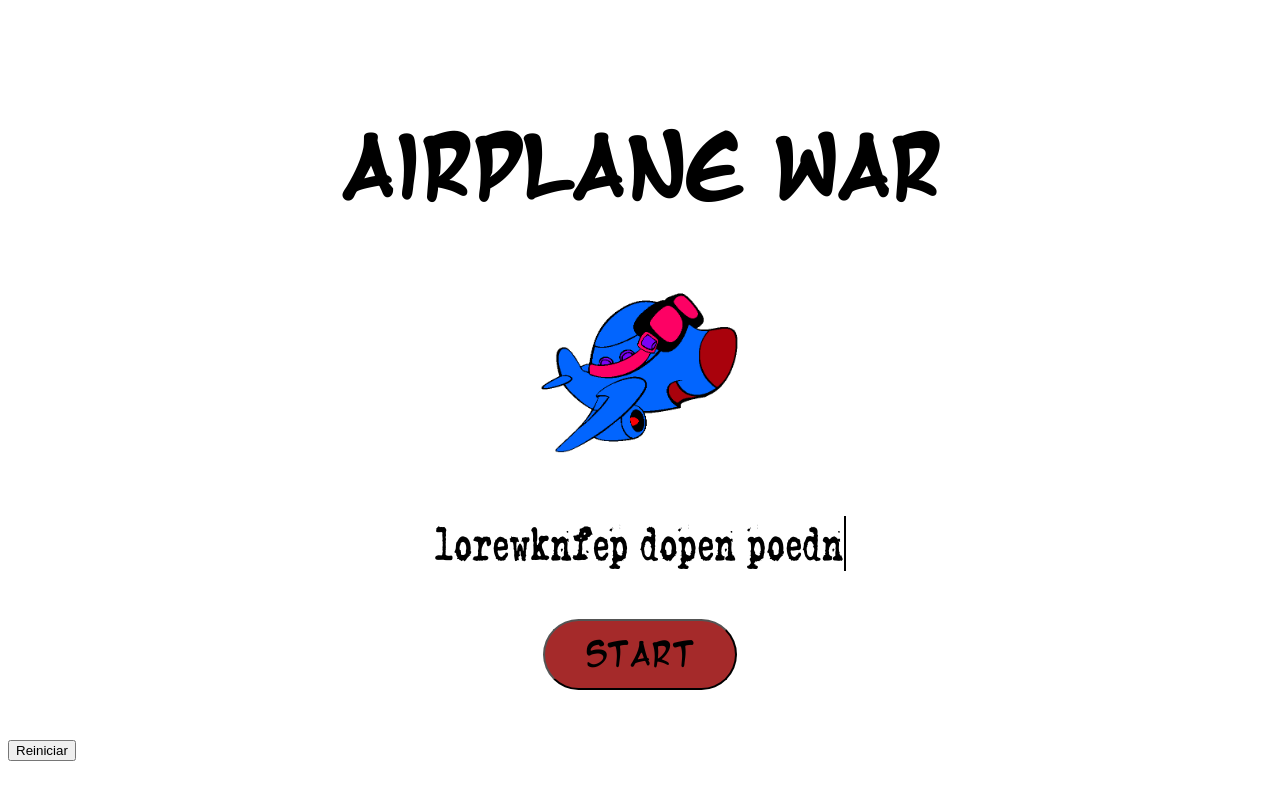
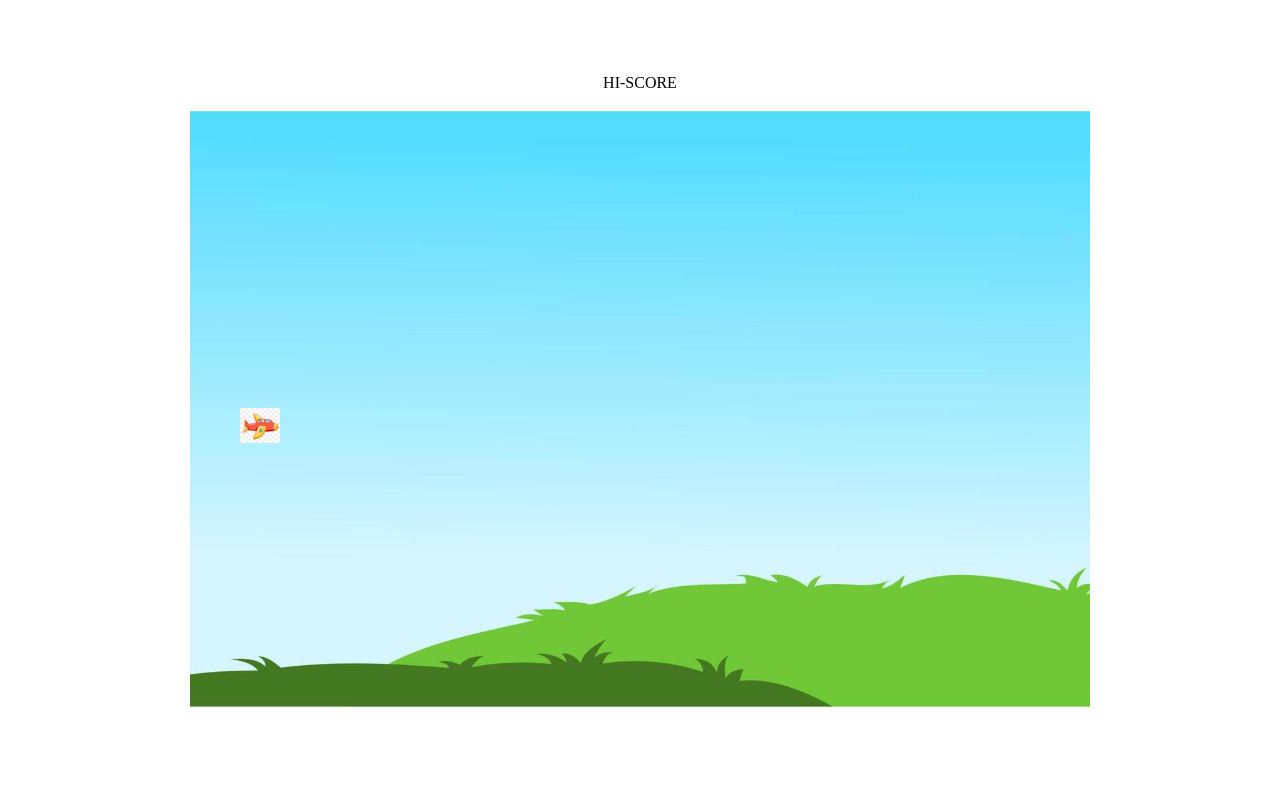
Before and after one commit to 0mararal0/Proyect-Airplane-War, a plain HTML site: page Index.html in a window 1280 px wide. Both pictures are taken after a click on the button "Start". Drawn offline with Linux system fonts and the light colour scheme.

Commit message:
martes 1 movimientos de player

```diff
--- a/Index.html
+++ b/Index.html
@@ -18,11 +18,15 @@
     </section>
     <!-- Pantalla de Juego -->
     <section id="game-screen">
+      <div id="marker">
+        <p>HI-SCORE</p>
+      </div>
       <div id="game-box"></div>
     </section>
     <!-- Pantalla Final -->
     <section id="game-over-screen">
-      <button id="restart-game">Reiniciar</button>
+      <h3>Game Over</h3>
+      <button id="restart-game-btn">Reiniciar</button>
     </section>
     <script src="./js/main.js"></script>
     <script src="./js/PlayerPlane.js"></script>
--- a/js/PlayerPlane.js
+++ b/js/PlayerPlane.js
@@ -1,3 +1,31 @@
 class PlayerPlane {
-  constructor() {}
+  constructor() {
+    //valores generales
+    this.x = 50;
+    this.y = 300;
+    this.h = 35;
+    this.w = 40;
+
+    //Avion en el DOM
+    this.node = document.createElement("img");
+    this.node.src =
+      "./images/pngtree-red-red-plane-small-plane-cartoon-airplane-png-image_450710.jpg";
+    gameBoxNode.append(this.node);
+
+    //dimensiones
+    this.node.style.width = `${this.w}px`;
+    this.node.style.height = `${this.h}px`;
+    this.node.style.top = `${this.y}px`;
+    this.node.style.left = `${this.x}px`;
+    this.node.style.position = "absolute";
+  }
+
+  up() {
+    this.y--;
+    this.node.style.top = `${this.y}px`;
+  }
+  down() {
+    this.y++;
+    this.node.style.top = `${this.y}px`;
+  }
 }
--- a/js/main.js
+++ b/js/main.js
@@ -3,12 +3,14 @@
 const startScreenNode = document.querySelector("#start-screen");
 const gameScreenNode = document.querySelector("#game-screen");
 const gameOverScreenNode = document.querySelector("#game-over-screen");
+const gameBoxNode = document.querySelector("#game-box");
 
 //botones
 const startBtnNode = document.querySelector("#start-btn");
 const restartGame = document.querySelector("#restart-game");
 
 /* ··········Variables globales del juego·········· */
+let player = null;
 const typewriter = document.getElementById("typewriter");
 
 /* ··········Funciones globales del juego·········· */
@@ -25,14 +27,33 @@ const textTypewriter = (text = "", time = 200) => {
     }
   }, time);
 };
-console.log(textTypewriter("lorewknfep dopen poedn", 300));
+// console.log(textTypewriter("lorewknfep dopen poedn", 300));
 
 function startGame() {
+  //actualizar pantallas
+  startScreenNode.style.display = "none";
+  gameScreenNode.style.display = "flex";
+  gameOverScreenNode.style.display = "none";
+
+  // añadir elementos al juego
+  player = new PlayerPlane();
+
   //iniciar Intervalo de juego
   gameIntervalId = setInterval(() => {
     gameLoop();
   }, Math.round(1000 / 60));
+
+  function gameLoop() {}
 }
 
 /* ··········Event Listeners·········· */
 startBtnNode.addEventListener("click", startGame);
+window.addEventListener("keydown", (event) => {
+  console.log(event.key);
+  if (event.key === "ArrowUp") {
+    player.up();
+  }
+  if (event.key === "ArrowDown") {
+    paddleMovement("left");
+  }
+});
--- a/styles/style.css
+++ b/styles/style.css
@@ -6,7 +6,8 @@
   font-family: "zombie";
   src: url(../assets/font/Zombie\ Queen.ttf);
 }
-#start-screen {
+#start-screen,
+#game-screen {
   display: flex;
   flex-direction: column;
   justify-content: center;
@@ -28,9 +29,35 @@
   border-right: 2px solid black;
 }
 #start-btn {
-  font-family: "mangat";
+  font-family: "zombie";
   font-size: 2rem;
   background-color: brown;
   padding: 15px 40px;
   border-radius: 50px;
 }
+#restart-game-btn {
+  font-family: "zombie";
+  font-size: 2rem;
+  background-color: brown;
+  padding: 15px 40px;
+  border-radius: 50px;
+}
+#game-box {
+  background-image: url(../images/grass-land-grass-draw-with-summer-blue-sky-background-free-vector.jpg);
+  background-position: center;
+  background-size: cover;
+  width: 900px;
+  height: 600px;
+  position: relative;
+  user-select: none;
+}
+#game-box * {
+  pointer-events: none;
+}
+#game-screen,
+#game-over-screen {
+  display: none;
+}
+#marker {
+  display: flex;
+}
```
